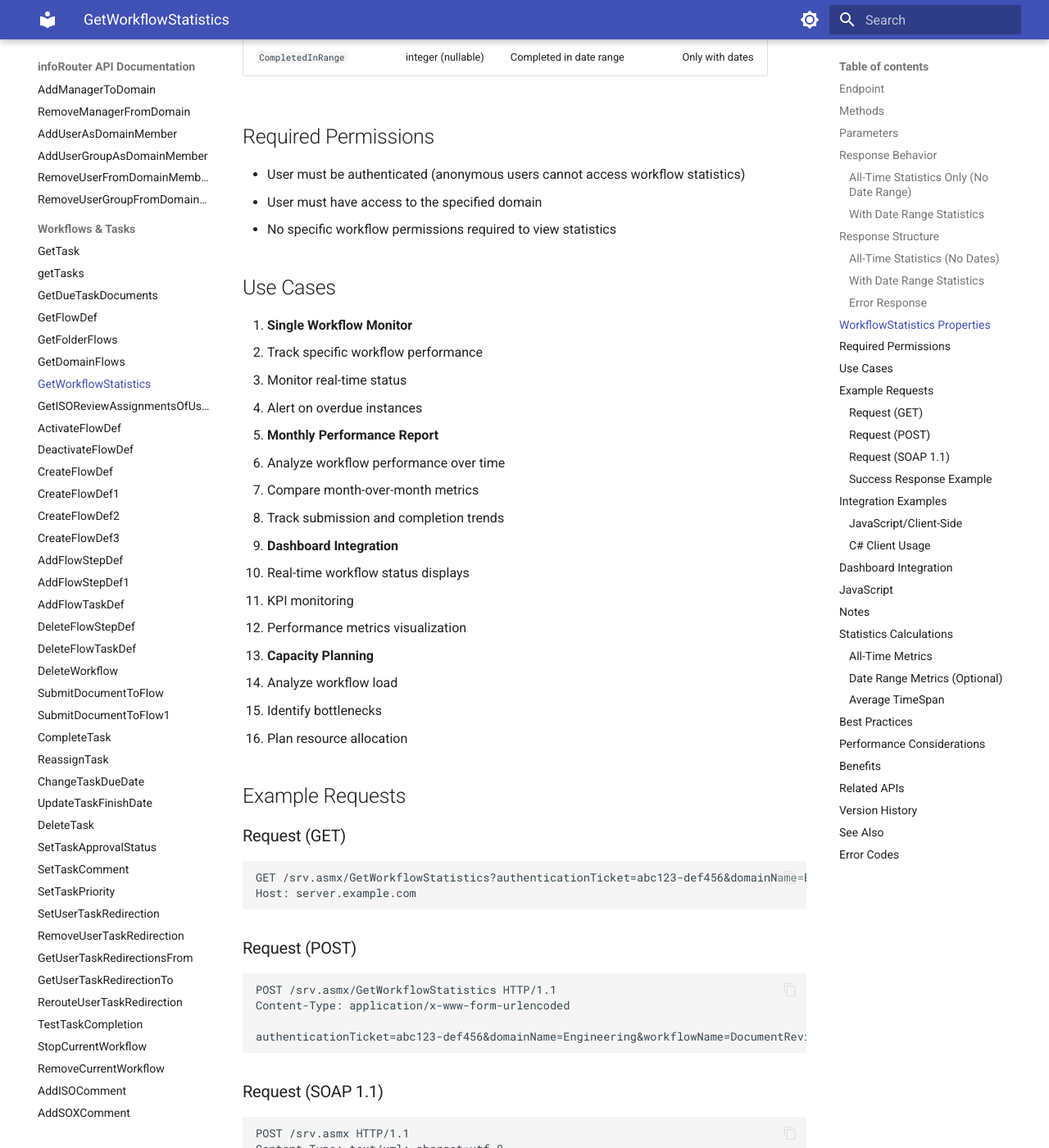
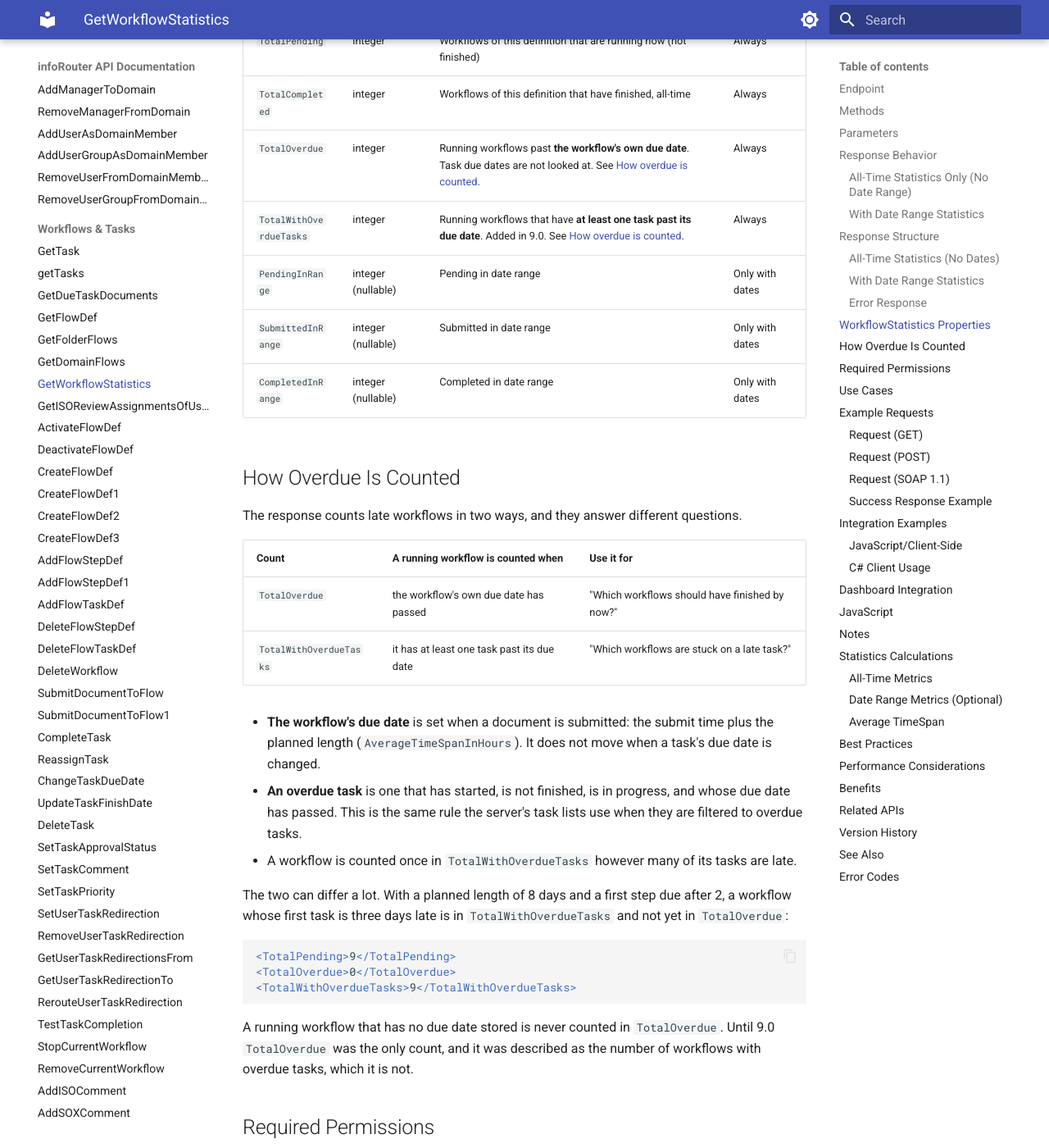
Before and after one commit to inforouter/apidocs, an MkDocs documentation site: the page built from docs/GetWorkflowStatistics.md, in a window 1280 px wide and 1400 px high, scrolled down 3080 px. Shown: the whole window at 82% size. Built offline with MkDocs 1.6.1 and Material for MkDocs 9.7.7, drawn with Linux system fonts in a browser that asks for light colours; some of the changed text lies outside the part shown.

Commit message:
Document GetSignInOptions; correct GetWorkflowStatistics
GetSignInOptions: new page and index entries.

GetWorkflowStatistics: TotalOverdue is workflows past their own due date,
AverageTimeSpanInHours is the planned length of the definition, the new
TotalWithOverdueTasks is described, and the samples use the <Value> element
the server actually returns.

Co-Authored-By: Claude Opus 5.5 <noreply@anthropic.com>

````diff
--- a/docs/GetWorkflowStatistics.md
+++ b/docs/GetWorkflowStatistics.md
@@ -36,10 +36,11 @@ GET /srv.asmx/GetWorkflowStatistics?authenticationTicket=xxx&domainName=Engineer
 
 Response includes:
 - Domain and workflow information
-- Average processing time (hours and text)
+- Planned length of the workflow (hours and text)
 - Total pending count (all-time)
 - Total completed count (all-time)
-- Total overdue count
+- Running workflows past their own due date
+- Running workflows with an overdue task
 
 ### With Date Range Statistics
 
@@ -60,7 +61,7 @@ Response includes all-time statistics PLUS date range specific data:
 
 ```xml
 <response success="true">
-  <WorkflowStatistics>
+  <Value>
     <DomainName>Engineering</DomainName>
     <WorkflowName>DocumentReview</WorkflowName>
     <ActiveFolderPath>/Engineering/Reviews/Active</ActiveFolderPath>
@@ -69,7 +70,8 @@ Response includes all-time statistics PLUS date range specific data:
     <TotalPending>15</TotalPending>
     <TotalCompleted>892</TotalCompleted>
     <TotalOverdue>2</TotalOverdue>
-  </WorkflowStatistics>
+    <TotalWithOverdueTasks>6</TotalWithOverdueTasks>
+  </Value>
 </response>
 ```
 
@@ -77,7 +79,7 @@ Response includes all-time statistics PLUS date range specific data:
 
 ```xml
 <response success="true">
-  <WorkflowStatistics>
+  <Value>
     <DomainName>Engineering</DomainName>
     <WorkflowName>DocumentReview</WorkflowName>
     <ActiveFolderPath>/Engineering/Reviews/Active</ActiveFolderPath>
@@ -93,7 +95,8 @@ Response includes all-time statistics PLUS date range specific data:
     <TotalPending>15</TotalPending>
     <TotalCompleted>892</TotalCompleted>
     <TotalOverdue>2</TotalOverdue>
-  </WorkflowStatistics>
+    <TotalWithOverdueTasks>6</TotalWithOverdueTasks>
+  </Value>
 </response>
 ```
 
@@ -110,14 +113,38 @@ Response includes all-time statistics PLUS date range specific data:
 | `DomainName` | string | Name of the domain | Always |
 | `WorkflowName` | string | Name of the workflow | Always |
 | `ActiveFolderPath` | string | Path to workflow's active folder | Always |
-| `AverageTimeSpanInHours` | integer | Average time in hours | Always |
-| `AverageTimeSpanInText` | string | Human-readable average time | Always |
-| `TotalPending` | integer | All-time pending count | Always |
-| `TotalCompleted` | integer | All-time completed count | Always |
-| `TotalOverdue` | integer | Current overdue count | Always |
+| `AverageTimeSpanInHours` | integer | The **planned** length of the workflow in hours: each step's longest task deadline, added up. It is read from the definition, not measured from runs, so it has a value when nothing has completed. Despite the name it is not an average. | Always |
+| `AverageTimeSpanInText` | string | The same planned length as text, for example "8 Days" | Always |
+| `TotalPending` | integer | Workflows of this definition that are running now (not finished) | Always |
+| `TotalCompleted` | integer | Workflows of this definition that have finished, all-time | Always |
+| `TotalOverdue` | integer | Running workflows past **the workflow's own due date**. Task due dates are not looked at. See [How overdue is counted](#how-overdue-is-counted). | Always |
+| `TotalWithOverdueTasks` | integer | Running workflows that have **at least one task past its due date**. Added in 9.0. See [How overdue is counted](#how-overdue-is-counted). | Always |
 | `PendingInRange` | integer (nullable) | Pending in date range | Only with dates |
 | `SubmittedInRange` | integer (nullable) | Submitted in date range | Only with dates |
 | `CompletedInRange` | integer (nullable) | Completed in date range | Only with dates |
+
+## How Overdue Is Counted
+
+The response counts late workflows in two ways, and they answer different questions.
+
+| Count | A running workflow is counted when | Use it for |
+|-------|-------------------------------------|------------|
+| `TotalOverdue` | the workflow's own due date has passed | "Which workflows should have finished by now?" |
+| `TotalWithOverdueTasks` | it has at least one task past its due date | "Which workflows are stuck on a late task?" |
+
+- **The workflow's due date** is set when a document is submitted: the submit time plus the planned length (`AverageTimeSpanInHours`). It does not move when a task's due date is changed.
+- **An overdue task** is one that has started, is not finished, is in progress, and whose due date has passed. This is the same rule the server's task lists use when they are filtered to overdue tasks.
+- A workflow is counted once in `TotalWithOverdueTasks` however many of its tasks are late.
+
+The two can differ a lot. With a planned length of 8 days and a first step due after 2, a workflow whose first task is three days late is in `TotalWithOverdueTasks` and not yet in `TotalOverdue`:
+
+```xml
+<TotalPending>9</TotalPending>
+<TotalOverdue>0</TotalOverdue>
+<TotalWithOverdueTasks>9</TotalWithOverdueTasks>
+```
+
+A running workflow that has no due date stored is never counted in `TotalOverdue`. Until 9.0 `TotalOverdue` was the only count, and it was described as the number of workflows with overdue tasks, which it is not.
 
 ## Required Permissions
 
@@ -191,7 +218,7 @@ SOAPAction: "http://tempuri.org/GetWorkflowStatistics"
 ```xml
 <?xml version="1.0" encoding="utf-8"?>
 <response success="true">
-  <WorkflowStatistics>
+  <Value>
     <DomainName>Quality</DomainName>
     <WorkflowName>QualityApproval</WorkflowName>
     <ActiveFolderPath>/Quality/Pending Approvals</ActiveFolderPath>
@@ -200,7 +227,8 @@ SOAPAction: "http://tempuri.org/GetWorkflowStatistics"
     <TotalPending>45</TotalPending>
     <TotalCompleted>892</TotalCompleted>
     <TotalOverdue>7</TotalOverdue>
-  </WorkflowStatistics>
+    <TotalWithOverdueTasks>11</TotalWithOverdueTasks>
+  </Value>
 </response>
 ```
 
--- a/mkdocs.yml
+++ b/mkdocs.yml
@@ -76,6 +76,7 @@ nav:
     - AuthenticateUser: AuthenticateUser.md
     - AuthenticateUser1: AuthenticateUser1.md
     - AuthenticateUserViaWindows: AuthenticateUserViaWindows.md
+    - GetSignInOptions: GetSignInOptions.md
     - isValidTicket: isValidTicket.md
     - RenewTicket: RenewTicket.md
     - LogOut: LogOut.md
````
Also changed, not shown: other parts of docs/GetWorkflowStatistics.md (+3 -3 lines), docs/GetSignInOptions.md (added, +184 -0 lines), docs/index.md (+1 -0 lines).
